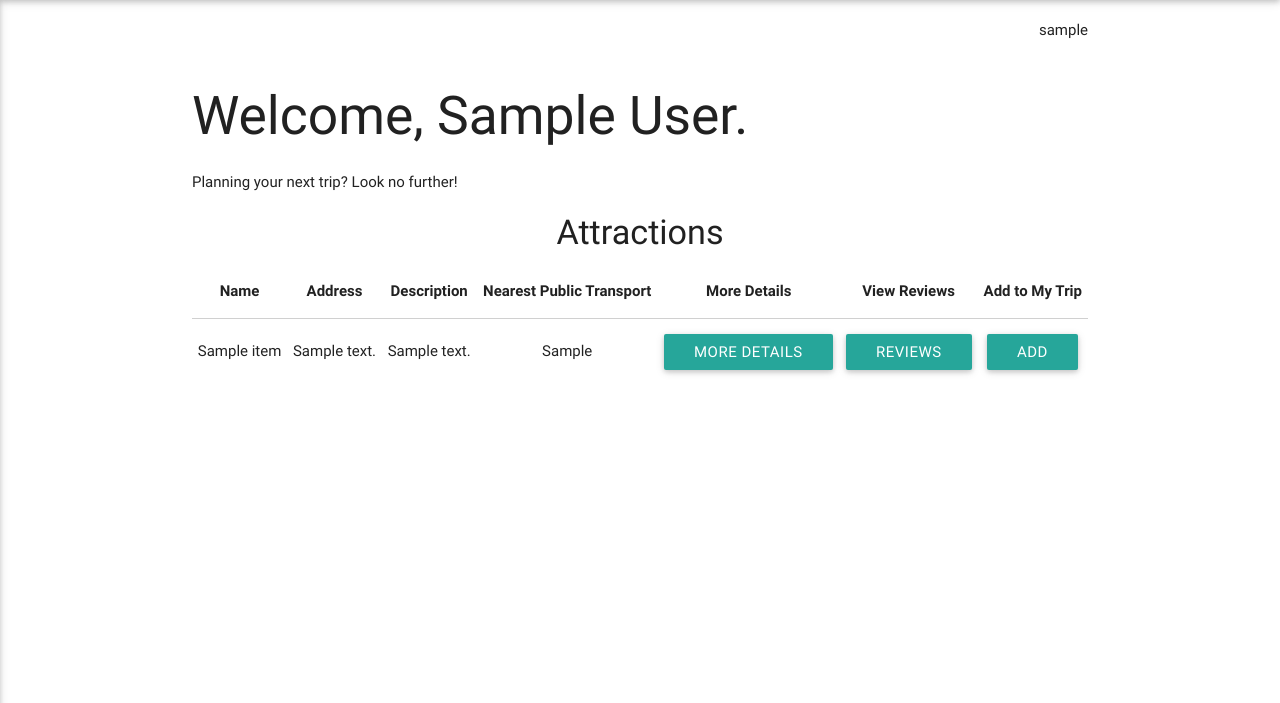
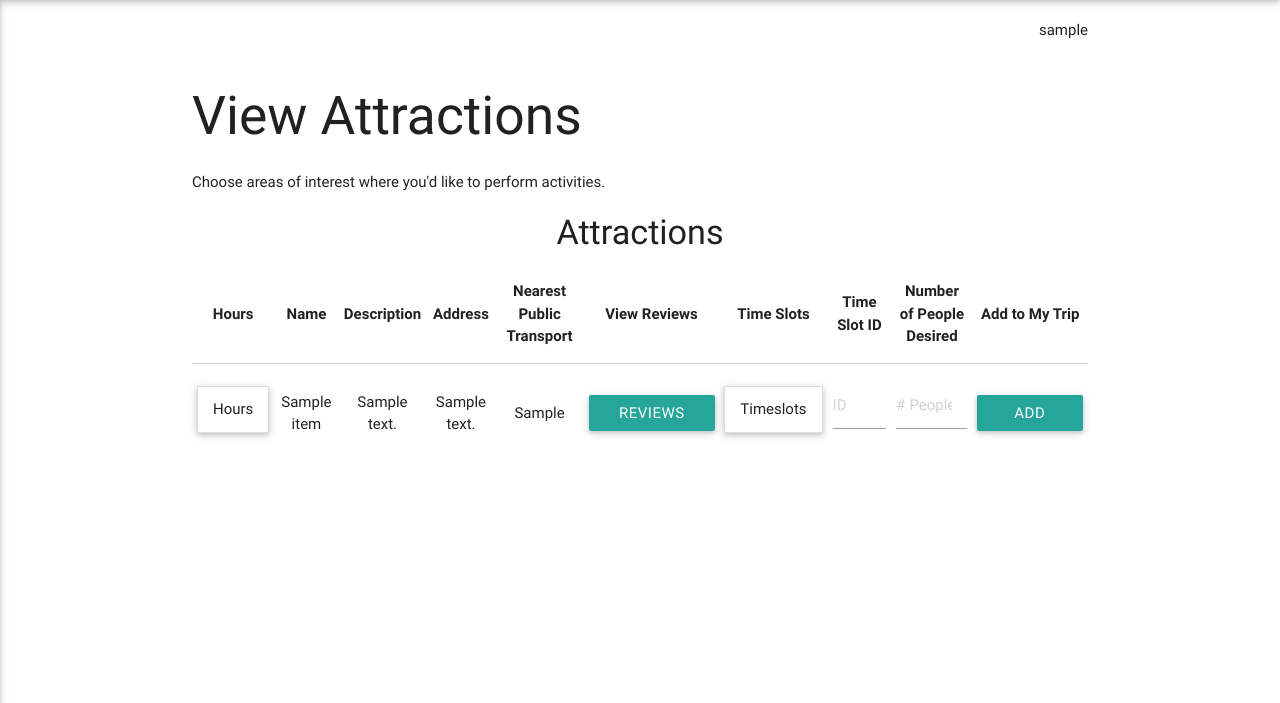
Before and after one commit to sidsenkumar11/Travel-Planner, a Flask app: template templates/attractions.html in a window 1280 px wide. Shown: the part 64-767 px from the top of the page. Run offline with Flask 2, Linux system fonts and the light colour scheme; the visitor is signed in with stand-in values (Sample User, id 1); tables that the repository leaves empty hold one stand-in row (values such as "Sample post"); the template is opened without the code that fills it: most values are stand-ins (such as "Sample title", 1, 10 or a date in 2020); parts of the project's set-up code (start-up, migrations or seed data) failed here and were passed over; some libraries are stand-ins or nearby versions.

Commit message:
Completed the attractions page layout

```diff
--- a/run.py
+++ b/run.py
@@ -305,7 +305,61 @@ def attractions():
 	attractions = [dict(name=row[1], description=row[2], nearest_transport=row[3],
 		address=(str(row[4]) if row[4] is not None else "") + " " + (row[5] if row[5] is not None else "") + " " + (row[6] if row[6] is not None else "") + ", " + (row[7] if row[7] is not None else "") + " " + (row[8] if row[8] is not None else "") + " " + (row[9] if row[9] is not None else "")) for row in cursor.fetchall()]
 
+	for i in range(0, len(attractions)):
+
+		attraction = attractions[i]
+		attraction_name = attraction['name']
+
+		# Add hours into attractions list
+		cursor.execute("select day, hour_start_time, hour_end_time from hour natural join attraction where attraction.attraction_name='" + attraction_name + "';")
+		hours = [dict(day=row[0], hour_start_time=row[1], hour_end_time=row[2]) for row in cursor.fetchall()]
+		attractions[i]['hours'] = hours
+
+		# Add time slots into attractions list
+
+		# 1) Get remaining spots for a time slot.
+		cursor.execute("select timeslot_num_people - sum(reserves_num_people) from timeslot natural join reserves where timeslot.attraction_name = '" + attraction_name + "' group by timeslot_id;")
+		num_remaining = cursor.fetchall()
+
+		if len(num_remaining) > 0:
+
+			# 2) Get timeslot information.
+			cursor.execute("select timeslot_id, timeslot_start_time, timeslot_end_time, timeslot_num_people from timeslot natural join attraction where attraction.attraction_name='" + attraction_name + "';")
+			timeslots = []
+			rows = cursor.fetchall()
+			for j in range(0, len(num_remaining)):
+				row = rows[j]
+				timeslot = dict(id=row[0], start_time=row[1], end_time=row[2], num_remaining=num_remaining[j][0])
+				timeslots.append(timeslot)
+
+			# 3) Add timeslot information to attractions
+			attractions[i]['timeslots'] = timeslots
 	return render_template('attractions.html', items=attractions, session=session)
+
+# Add an attraction to My Trip
+@app.route('/add-to-trip/<attraction_index>')
+def add_to_trip(attraction_index):
+
+	# TODO: Check if the attraction_name is on list of attractions
+	# TODO: Check if attraction is already in trip
+	# Create a trip if none exists
+
+	if 'current_trip_id' not in session or not session['current_trip_id']:
+		return create_trip(no_error=False)
+
+	# Get attraction information
+	cursor = db.cursor()
+	cursor.execute("select * from attraction;")
+	attractions = [dict(attraction_name=row[0], description=row[1], nearest_transport=row[2]) for row in cursor.fetchall()]
+	attraction_name = attractions[int(attraction_index) - 1]['attraction_name']
+	success = attraction_name + " added to My Trip!"
+
+	# Add attraction to trip
+	query = add_attraction_to_trip(attraction_name)
+	cursor.execute(query)
+	db.commit()
+
+	return render_template('attractions.html', items=attractions, session=session, success=success)
 
 #####################################################################
 #                                TRIP                               #
@@ -467,31 +521,6 @@ def new_trip():
 	session['current_trip_id'] = cursor.fetchall()[0][0]
 	return redirect(url_for('trip'))
 
-# Add an attraction to My Trip
-@app.route('/add-to-trip/<attraction_index>')
-def add_to_trip(attraction_index):
-
-	# TODO: Check if the attraction_name is on list of attractions
-	# TODO: Check if attraction is already in trip
-	# Create a trip if none exists
-
-	if 'current_trip_id' not in session or not session['current_trip_id']:
-		return create_trip(no_error=False)
-
-	# Get attraction information
-	cursor = db.cursor()
-	cursor.execute("select * from attraction;")
-	attractions = [dict(attraction_name=row[0], description=row[1], nearest_transport=row[2]) for row in cursor.fetchall()]
-	attraction_name = attractions[int(attraction_index) - 1]['attraction_name']
-	success = attraction_name + " added to My Trip!"
-
-	# Add attraction to trip
-	query = add_attraction_to_trip(attraction_name)
-	cursor.execute(query)
-	db.commit()
-
-	return render_template('attractions.html', items=attractions, session=session, success=success)
-
 #####################################################################
 #                         MAIN APPLICATION                          #
 #####################################################################
--- a/templates/attractions.html
+++ b/templates/attractions.html
@@ -5,33 +5,105 @@
 
 <div class="row">
 	<div class="col s12">
-		<h2>Welcome, {{session.name}}.</h2>
+		<h2>View Attractions</h2>
 		<p class="text-align">
-			Planning your next trip? Look no further!
+			Choose areas of interest where you'd like to perform activities.
 		</p>
 		<h4 class="center-align">Attractions</h4>
 		<table class="responsive-table centered">
 			<thead>
 				<tr>
+					<th>Hours</th>
 					<th>Name</th>
+					<th>Description</th>
 					<th>Address</th>
-					<th>Description</th>
 					<th>Nearest Public Transport</th>
-					<th>More Details</th>
 					<th>View Reviews</th>
+					<th>Time Slots</th>
+					<th>Time Slot ID</th>
+					<th>Number of People Desired</th>
 					<th>Add to My Trip</th>
 				</tr>
 			</thead>
 			<tbody>
 				{% for item in items %}
 				<tr>
+					<td>
+						  <ul class="collapsible" data-collapsible="expandable">
+						    <li>
+						      <div class="collapsible-header">Hours</div>
+						      <div class="collapsible-body">
+						<table>
+							<thead>
+								<tr>
+									<th>Day</th>
+									<th>Start Time</th>
+									<th>End Time</th>
+								</tr>
+							</thead>
+							<tbody>
+							{% for hour in item.hours %}
+							<tr>
+								<td>{{ hour.day }}</td>
+								<td>{{ hour.hour_start_time }}</td>
+								<td>{{ hour.hour_end_time }}</td>
+							</tr>
+							{% endfor %}
+							</tbody>
+						</table>
+						</div>
+						    </li>
+						</ul>
+					</td>
 					<td>{{ item.name }}</td>
+					<td>{{ item.description }}</td>
 					<td>{{ item.address }}</td>
-					<td>{{ item.description }}</td>
 					<td>{{ item.nearest_transport }}</td>
-					<td><a class="waves-effect waves-light btn" href="/attraction-details/{{ loop.index }}">More Details</a></td>
 					<td><a class="waves-effect waves-light btn" href="/view-reviews/{{ loop.index }}">Reviews</a></td>
-					<td><a class="waves-effect waves-light btn" href="/add-to-trip/{{ loop.index }}">Add</a></td>
+					<td>
+						{% if item.timeslots %}
+						  <ul class="collapsible" data-collapsible="expandable">
+						    <li>
+						      <div class="collapsible-header">Timeslots</div>
+						      <div class="collapsible-body">
+							<table>
+								<thead>
+									<tr>
+									<th>ID</th>
+									<th># Spots</th>
+									<th>Start Time</th>
+									<th>End Time</th>
+									</tr>
+								</thead>
+								<tbody>
+							{% for timeslot in item.timeslots %}
+								<tr>
+									<td>{{ timeslot.id }}</td>
+									<td>{{ timeslot.num_remaining }}</td>
+									<td>{{ timeslot.start_time }}</td>
+									<td>{{ timeslot.end_time }}</td>
+								</tr>
+							{% endfor %}
+								</tbody>
+							</table>
+								</div>
+						    </li>
+						</ul>
+						{% endif %}
+					</td>
+					<form action="/add-to-trip/{{ loop.index }}" method="POST">
+					<td>
+						{% if item.timeslots %}
+						<input name="timeslot_id" type="number" min="1" placeholder="ID">
+						{% endif %}
+					</td>
+					<td>
+						{% if item.timeslots %}
+						<input name="num_people" type="number" min="1" placeholder="# People">
+						{% endif %}
+					</td>
+					<td><button class="btn waves-effect waves-light" type="submit" name="action">Add to Trip<i class="material-icons right">send</i></td>
+					</form>
 				</tr>
 				{% endfor %}
 			</tbody>
```
